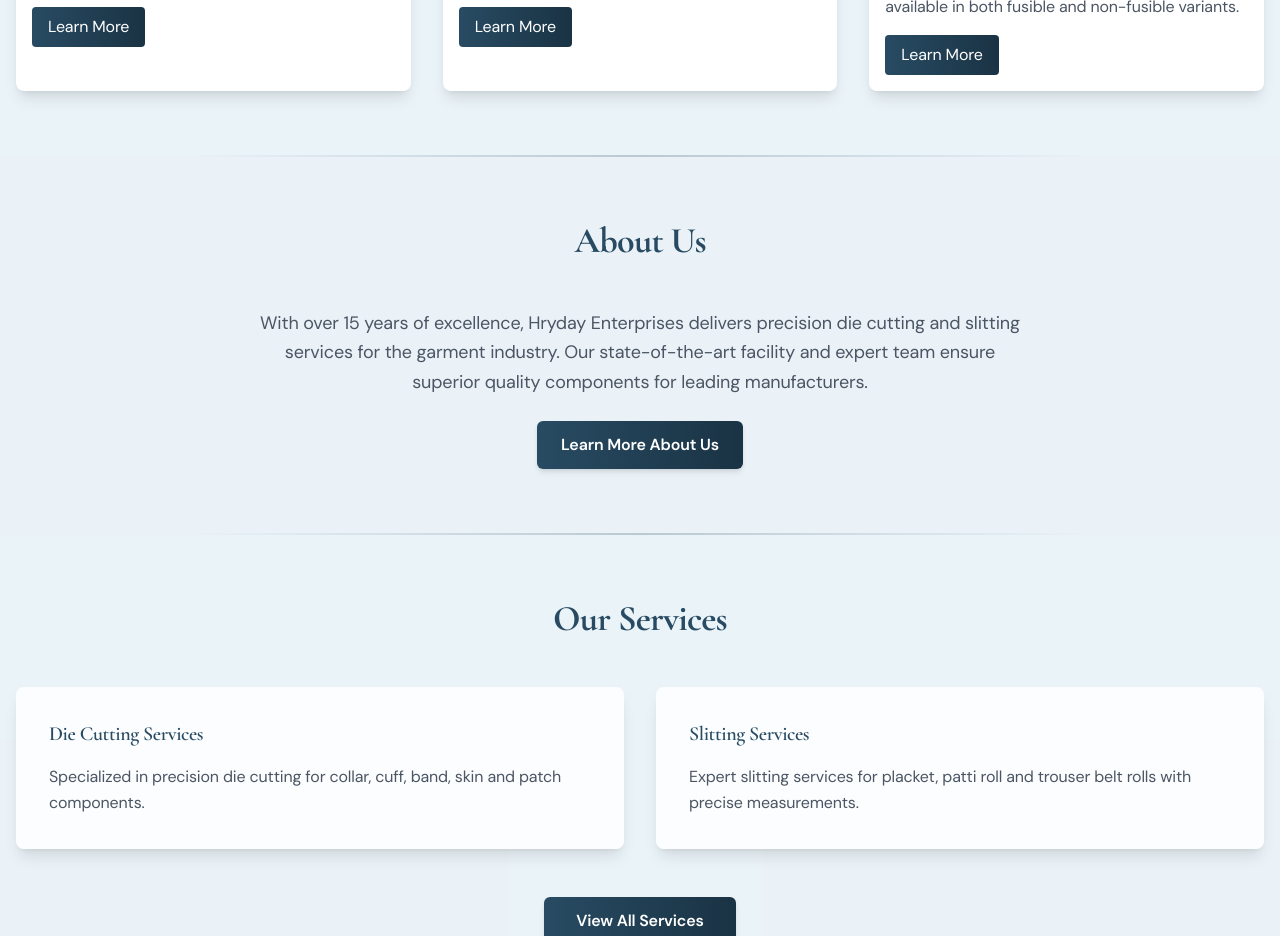
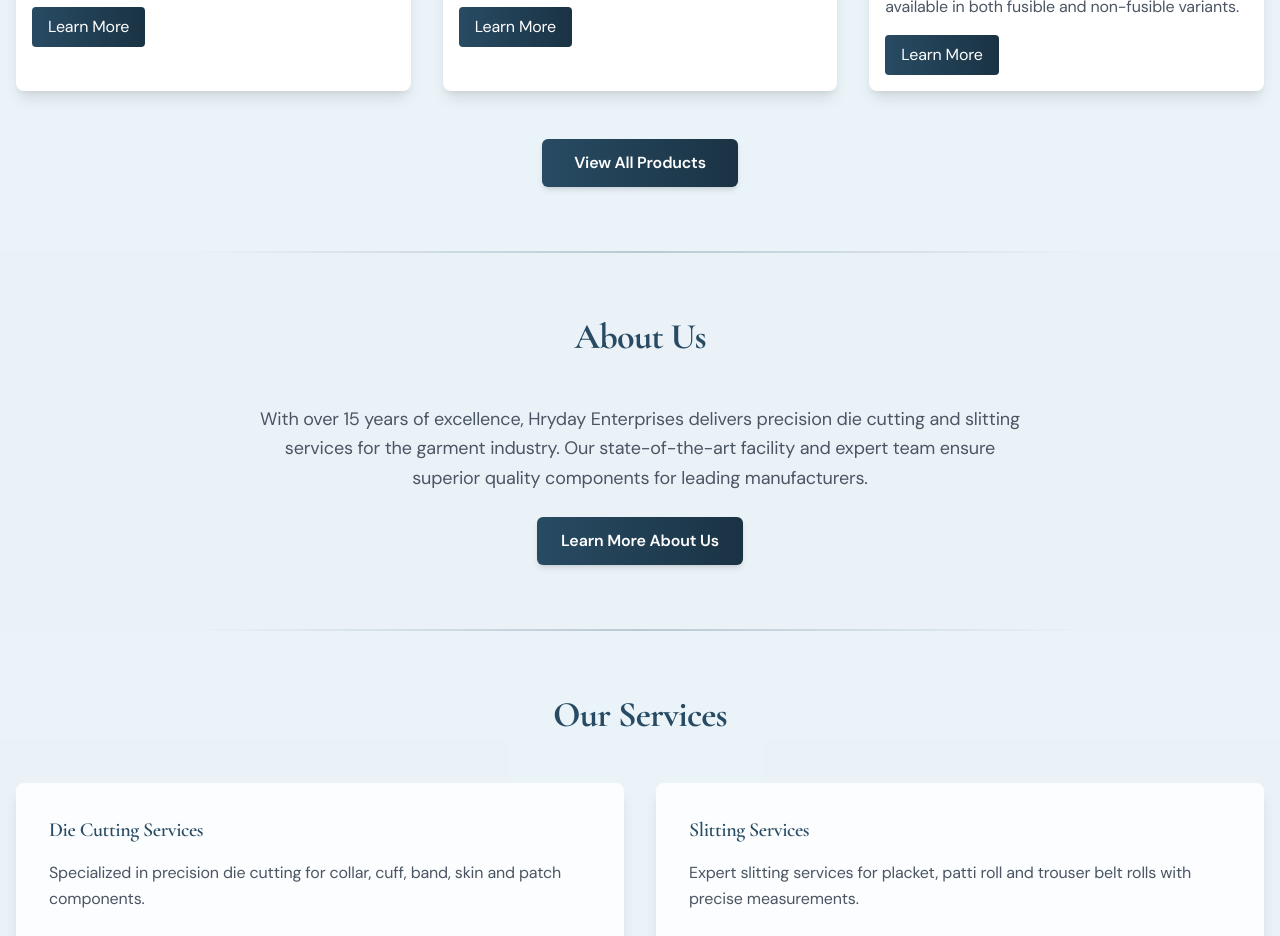
Before and after one commit to Tavishaa/fabric_website, a React (Vite) app: page / in a window 1280 px wide. Shown: the part 1040-1976 px from the top of the page. Built offline with nearby package versions, Linux system fonts and the light colour scheme.

Commit message:
products

```diff
--- a/src/pages/Home.jsx
+++ b/src/pages/Home.jsx
@@ -14,9 +14,9 @@ function Home() {
     },
     {
       id: 2,
-      name: 'Non Woven Fusible Interlinings',
+      name: 'Woven Fusible Interlinings',
       image: 'https://images.unsplash.com/photo-1606501126768-b78d4569d3f9?q=80&w=2070&auto=format&fit=crop&ixlib=rb-4.0.3&ixid=M3wxMjA3fDB8MHxwaG90by1wYWdlfHx8fGVufDB8fHx8fA%3D%3D',
-      shortDescription: 'Premium fusible interlinings for garment manufacturing.',
+      shortDescription: 'Premium fusible interlinings for garment industries.',
     },
     {
       id: 3,
@@ -64,6 +64,14 @@ function Home() {
             ].map(product => (
               <ProductCard key={product.id} product={product} />
             ))}
+          </div>
+          <div className="text-center mt-12">
+            <Link
+              to="/products"
+              className="inline-block bg-gradient-to-r from-primary to-primary-dark text-white px-8 py-3 rounded-md hover:opacity-90 transition-all duration-300 font-semibold shadow-md hover:shadow-lg"
+            >
+              View All Products
+            </Link>
           </div>
         </div>
       </section>
--- a/src/pages/Products.jsx
+++ b/src/pages/Products.jsx
@@ -3,6 +3,11 @@ import { products } from '../data/products';
 import ProductCard from '../components/ProductCard';
 
 function Products() {
+  // First 4 products
+  const topRowProducts = products.slice(0, 4);
+  // Last 3 products
+  const bottomRowProducts = products.slice(4);
+
   return (
     <div className="py-16 bg-secondary-light min-h-screen">
       <div className="container mx-auto px-4">
@@ -14,8 +19,16 @@ function Products() {
           Our Products
         </motion.h1>
 
-        <div className="grid grid-cols-1 md:grid-cols-2 lg:grid-cols-3 gap-8">
-          {products.map(product => (
+        {/* Top row - 4 products */}
+        <div className="grid grid-cols-1 md:grid-cols-2 lg:grid-cols-4 gap-8 mb-8">
+          {topRowProducts.map(product => (
+            <ProductCard key={product.id} product={product} />
+          ))}
+        </div>
+
+        {/* Bottom row - 3 products centered */}
+        <div className="grid grid-cols-1 md:grid-cols-3 gap-8 max-w-4xl mx-auto">
+          {bottomRowProducts.map(product => (
             <ProductCard key={product.id} product={product} />
           ))}
         </div>
```
